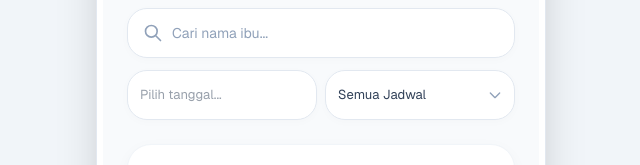
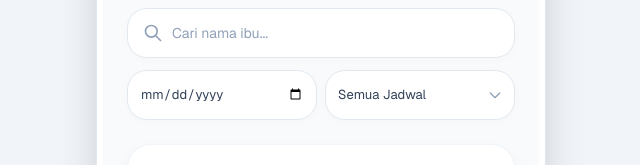
Before and after one commit to TPLM-Posyandu-Banjarsari-Garut/Posyandu_Web_Client, a Next.js app: page /bidan/jadwal-konsultasi in a window 1280 px wide. Shown: the part 126-291 px from the top of the page, without its empty margins (319-959 px from the left). Built offline with nearby package versions, Linux system fonts and the light colour scheme.

Commit message:
fix :date filtering on safari browser

```diff
--- a/app/bidan/(pages)/(education)/edukasi/page.tsx
+++ b/app/bidan/(pages)/(education)/edukasi/page.tsx
@@ -53,10 +53,7 @@ export default function EdukasiPage() {
                             </div>
                             <div className="relative flex-1">
                                 <input
-                                    type="text"
-                                    onFocus={(e) => e.target.type = 'date'}
-                                    onBlur={(e) => { if (!e.target.value) e.target.type = 'text'; }}
-                                    placeholder="Pilih tanggal..."
+                                    type="date"
                                     className="w-full px-3 py-3.5 bg-white border border-slate-200 rounded-[1.25rem] text-[13px] text-slate-700 focus:outline-none focus:ring-2 focus:ring-blue-500/20 focus:border-blue-500 shadow-[0_2px_10px_rgb(0,0,0,0.02)]"
                                 />
                             </div>
--- a/app/bidan/(pages)/(konsultasi)/jadwal-konsultasi/page.tsx
+++ b/app/bidan/(pages)/(konsultasi)/jadwal-konsultasi/page.tsx
@@ -42,10 +42,7 @@ export default function JadwalKonsultasiPage() {
                         <div className="flex gap-2">
                             <div className="relative flex-1">
                                 <input
-                                    type="text"
-                                    onFocus={(e) => e.target.type = 'date'}
-                                    onBlur={(e) => { if (!e.target.value) e.target.type = 'text'; }}
-                                    placeholder="Pilih tanggal..."
+                                    type="date"
                                     className="w-full px-3 py-3.5 bg-white border border-slate-200 rounded-[1.25rem] text-[13px] text-slate-700 focus:outline-none focus:ring-2 focus:ring-blue-500/20 focus:border-blue-500 shadow-[0_2px_10px_rgb(0,0,0,0.02)]"
                                 />
                             </div>
```
